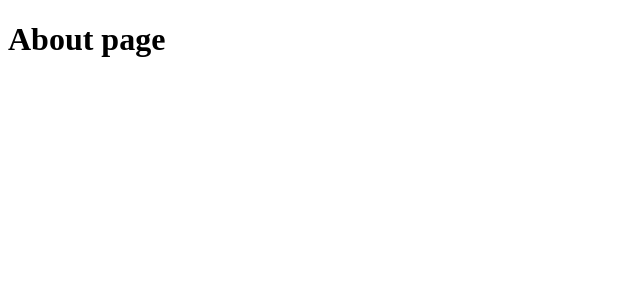
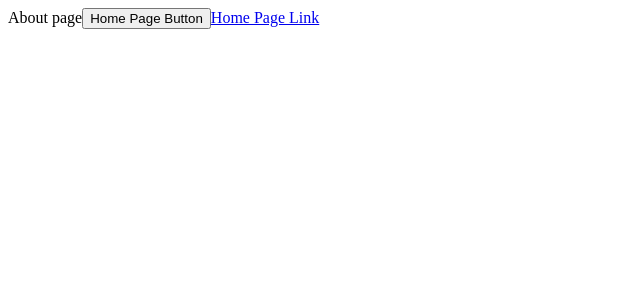
Before and after one commit to alexandr-sm-d/next, a Next.js app: page /about in a window 1280 px wide. Shown: the top 300 px of the page, without its empty margins (0-640 px from the left). Built offline with nearby package versions, Linux system fonts and the light colour scheme.

Commit message:
use Router.push()

```diff
--- a/pages/about.js
+++ b/pages/about.js
@@ -1,5 +1,14 @@
 import React from "react";
+import Router from "next/router";
+import Link from "next/link";
 
 export default function About() {
-    return <h1>About page</h1>
+
+    const handleClick = () => Router.push('/')
+
+    return <>
+        About page
+        <button onClick={handleClick}>Home Page Button</button>
+        <Link href={'/'}>Home Page Link</Link>
+    </>
 }
```
